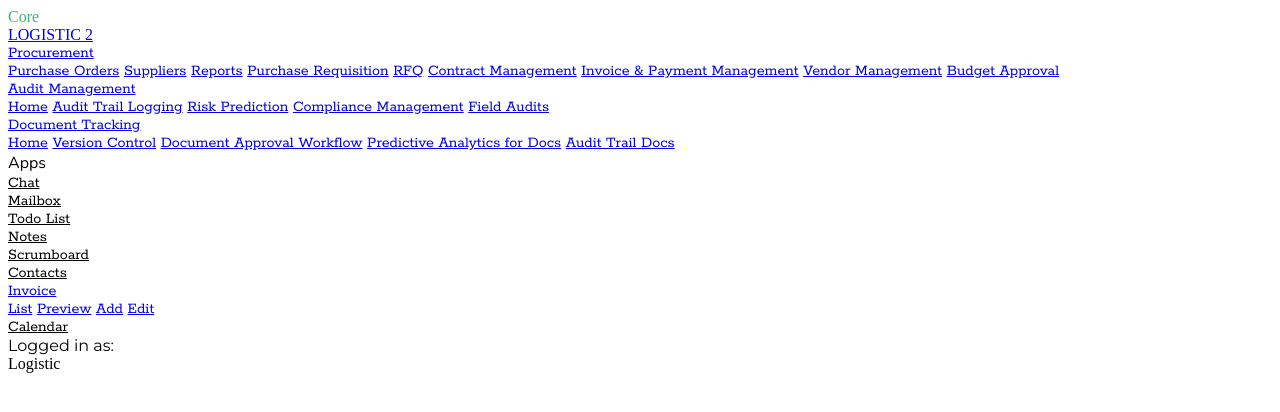
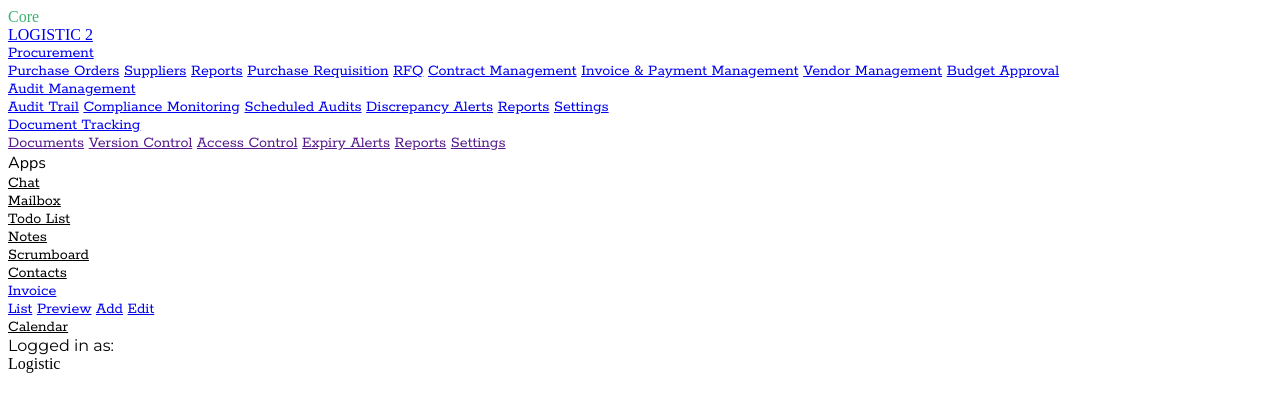
Before and after one commit to KAS-L1/logistic2pa, a PHP site: page /includes/logistic2/sidenavbar.php in a window 1280 px wide. Shown: the top 412 px of the page. Run offline with PHP 8.4, Linux system fonts and the light colour scheme; some web fonts are replaced.

Commit message:
oks na module ko

```diff
--- a/includes/logistic2/sidenavbar.php
+++ b/includes/logistic2/sidenavbar.php
@@ -66,11 +66,12 @@ $role = isset($_SESSION['role']) ? $_SESSION['role'] : null;
                 </a>
                 <div class="collapse" id="collapseAuditManagement" aria-labelledby="headingAuditManagement" data-bs-parent="#collapseDashboard">
                     <nav class="sb-sidenav-menu-nested nav fst-italic" style="font-family: 'Rokkitt', serif; color: black;">
-                        <a class="nav-link" href="/sub-modules/logistic2/audit-management/home.php">Home</a>
-                        <a class="nav-link" href="/sub-modules/logistic2/audit-management/audit-trail.php">Audit Trail Logging</a>
-                        <a class="nav-link" href="/sub-modules/logistic2/audit-management/risk-predict.php">Risk Prediction</a>
-                        <a class="nav-link" href="/sub-modules/logistic2/audit-management/compliance-management.php">Compliance Management</a>
-                        <a class="nav-link" href="/sub-modules/logistic2/audit-management/field-audits.php">Field Audits</a>
+                        <a class="nav-link" href="#">Audit Trail</a>
+                        <a class="nav-link" href="#">Compliance Monitoring</a>
+                        <a class="nav-link" href="#">Scheduled Audits</a>
+                        <a class="nav-link" href="#">Discrepancy Alerts</a>
+                        <a class="nav-link" href="#">Reports</a>
+                        <a class="nav-link" href="#">Settings</a>
                     </nav>
                 </div>
 
@@ -82,11 +83,12 @@ $role = isset($_SESSION['role']) ? $_SESSION['role'] : null;
                 </a>
                 <div class="collapse" id="collapseDocumentTracking" aria-labelledby="headingDocumentTracking" data-bs-parent="#collapseDashboard">
                     <nav class="sb-sidenav-menu-nested nav fst-italic" style="font-family: 'Rokkitt', serif; color: black;">
-                        <a class="nav-link" href="/sub-modules/logistic2/document-tracking/home.php">Home</a>
-                        <a class="nav-link" href="/sub-modules/logistic2/document-tracking/version-control.php">Version Control</a>
-                        <a class="nav-link" href="/sub-modules/logistic2/document-tracking/document-approval.php">Document Approval Workflow</a>
-                        <a class="nav-link" href="/sub-modules/logistic2/document-tracking/predictive-docs.php">Predictive Analytics for Docs</a>
-                        <a class="nav-link" href="/sub-modules/logistic2/document-tracking/audit-trail.php">Audit Trail Docs</a>
+                        <a class="nav-link" href="">Documents</a>
+                        <a class="nav-link" href="">Version Control</a>
+                        <a class="nav-link" href="">Access Control</a>
+                        <a class="nav-link" href="">Expiry Alerts</a>
+                        <a class="nav-link" href="">Reports</a>
+                        <a class="nav-link" href="">Settings</a>
                     </nav>
                 </div>
             </nav>
```
